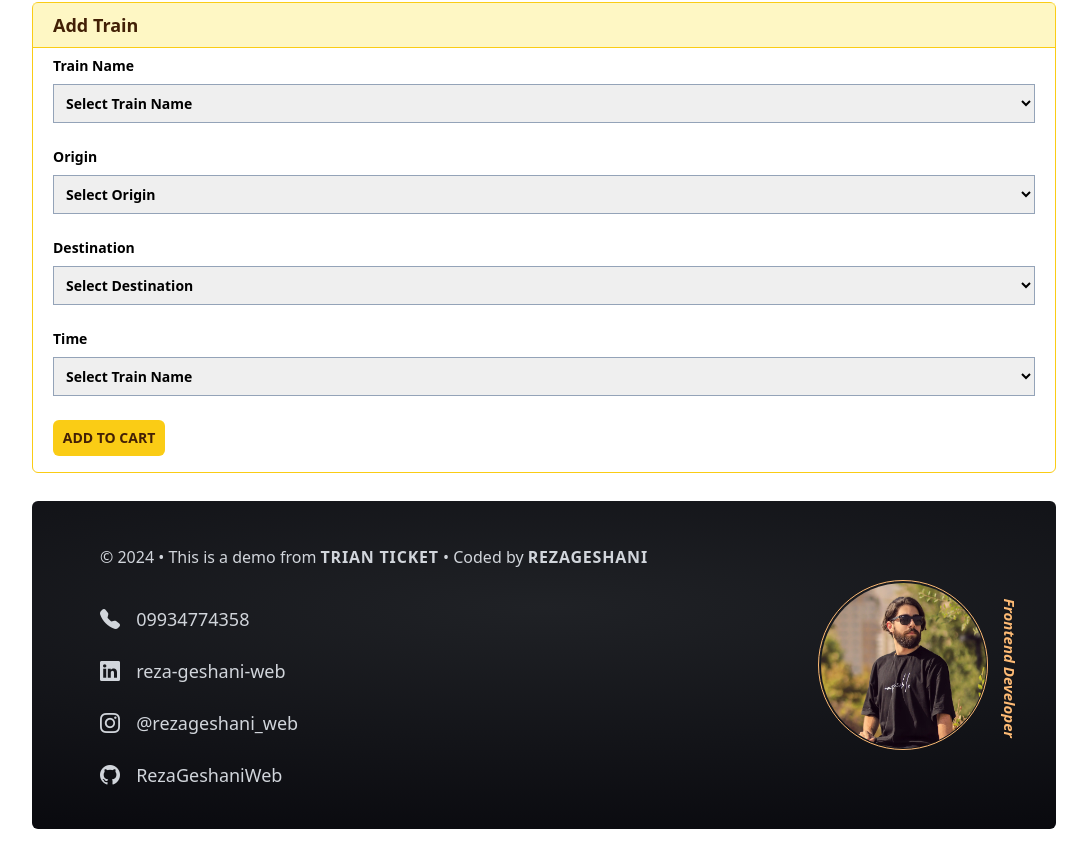
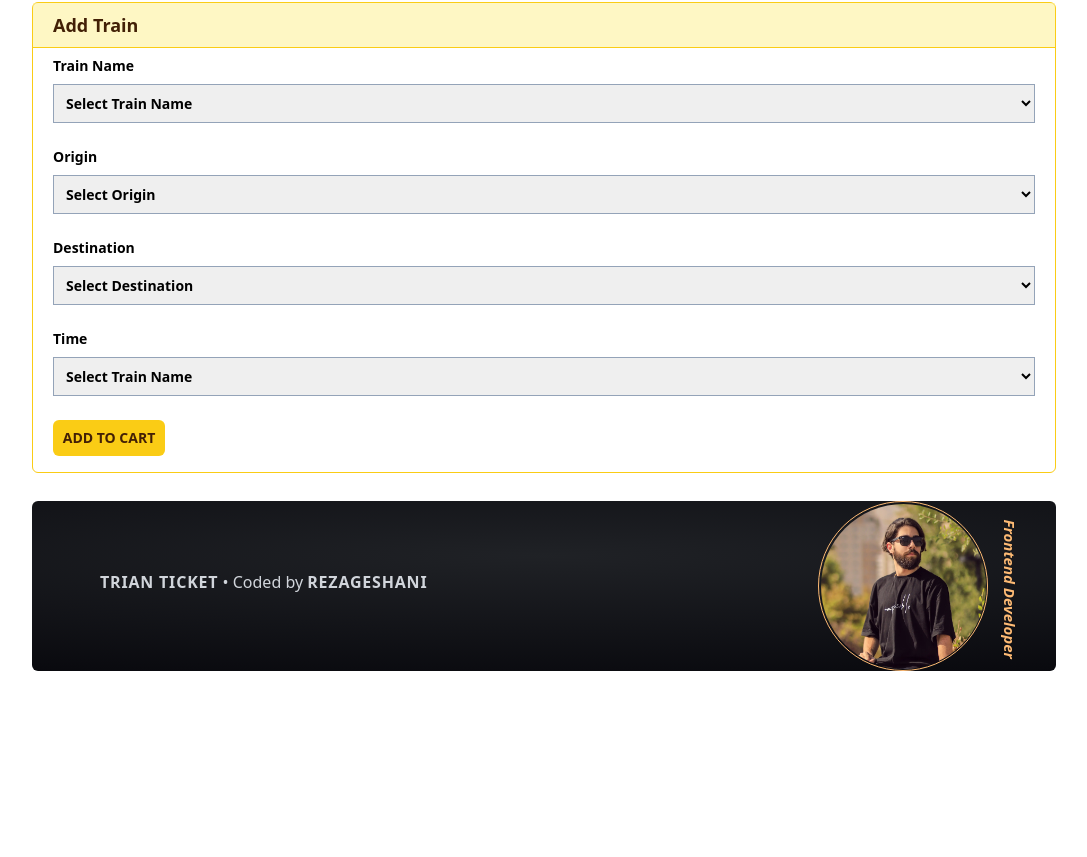
Before and after one commit to RezaGeshaniWeb/Train-Ticket-localStorage, a plain HTML site: page index.html in a window 1280 px wide. Shown: the part 409-1266 px from the top of the page, without its empty margins (96-1183 px from the left). After the commit the page ends 1108 px from the top, so only its background shows below. Drawn offline with nearby package versions, Linux system fonts and the light colour scheme.

Commit message:
Update index.html

```diff
--- a/index.html
+++ b/index.html
@@ -87,31 +87,11 @@
             class="w-[80%] mx-auto bg-[#09070a] bg-dark px-10 rounded-md flex justify-between items-center mb-7">
             <div class="pt-10 pb-4 md:px-7 text-gray-300">
                 <p class="mb-8 leading-8">
-                    © 2024 • This is a demo from <strong
+                    <strong
                         class="uppercase tracking-wider gradient-text">Trian Ticket</strong> • Coded
                     by
                     <strong class="uppercase tracking-wider gradient-text">RezaGeshani</strong>
                 </p>
-                <div class="mb-6">
-                    <i class="bi bi-telephone-fill text-xl"></i>
-                    <a class="text-lg hover:underline ml-3 hover:text-[#1f9caa] transition-all duration-200"
-                        href="tel:09934774358">09934774358</a>
-                </div>
-                <div class="mb-6">
-                    <i class="bi bi-linkedin text-xl"></i>
-                    <a class="text-lg hover:underline ml-3 hover:text-[#1f9caa] transition-all duration-200"
-                        href="https://www.linkedin.com/in/reza-geshani-web">reza-geshani-web</a>
-                </div>
-                <div class="mb-6">
-                    <i class="bi bi-instagram text-xl"></i>
-                    <a class="text-lg hover:underline ml-3 hover:text-[#1f9caa] transition-all duration-200"
-                        href="https://www.instagram.com/rezageshani_web">@rezageshani_web</a>
-                </div>
-                <div class="mb-6">
-                    <i class="bi bi-github text-xl"></i>
-                    <a class="text-lg hover:underline ml-3 hover:text-[#1f9caa] transition-all duration-200"
-                        href="https://github.com/RezaGeshaniWeb/">RezaGeshaniWeb</a>
-                </div>
             </div>
             <div class="hidden w-[170px] h-[170px] rounded-full border-[1px] border-orange-300 outline-[1px] outline-orange-300
         outline-offset-8 md:flex items-center justify-center select-none z-50 group relative mr-7">
```
